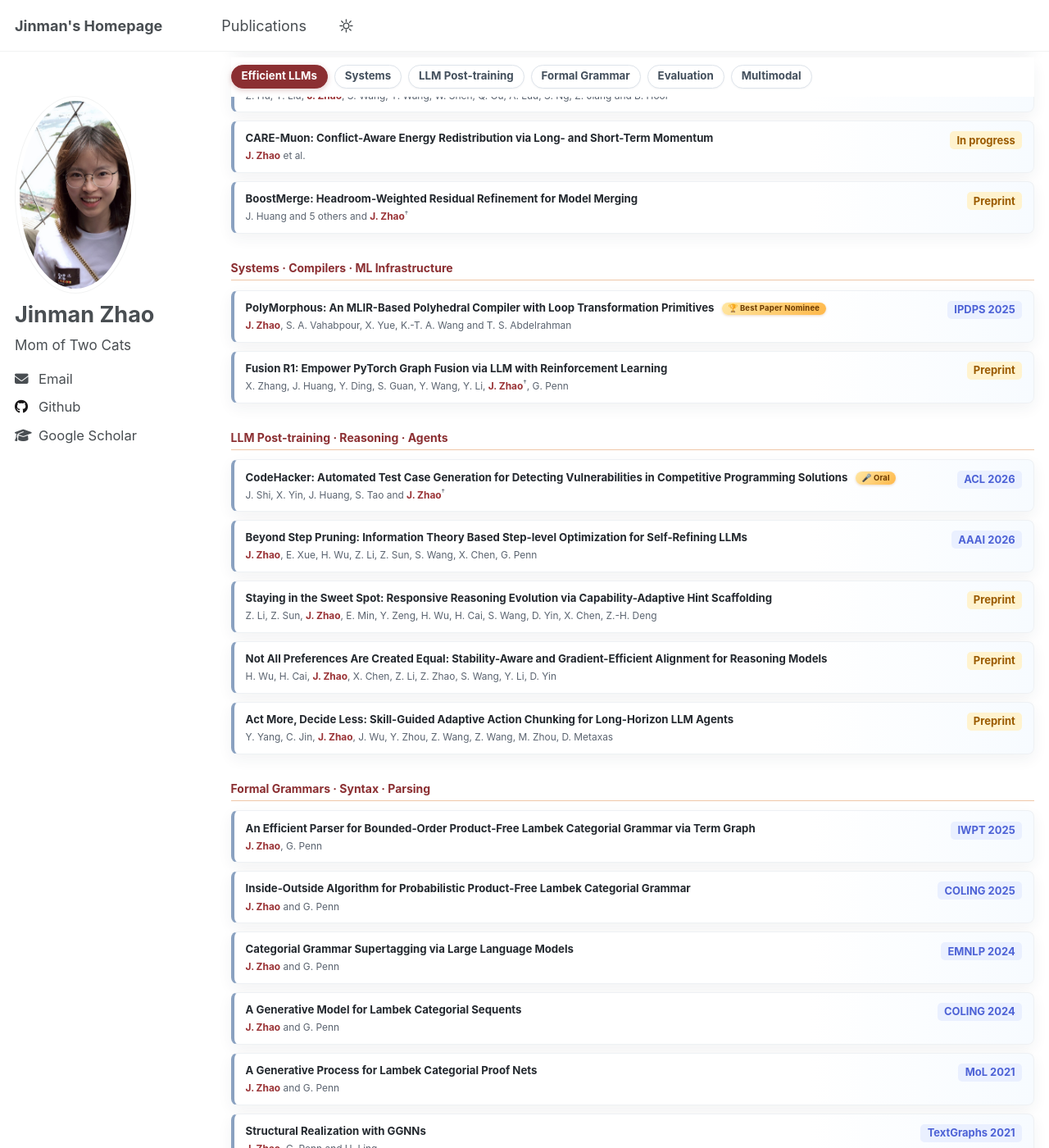
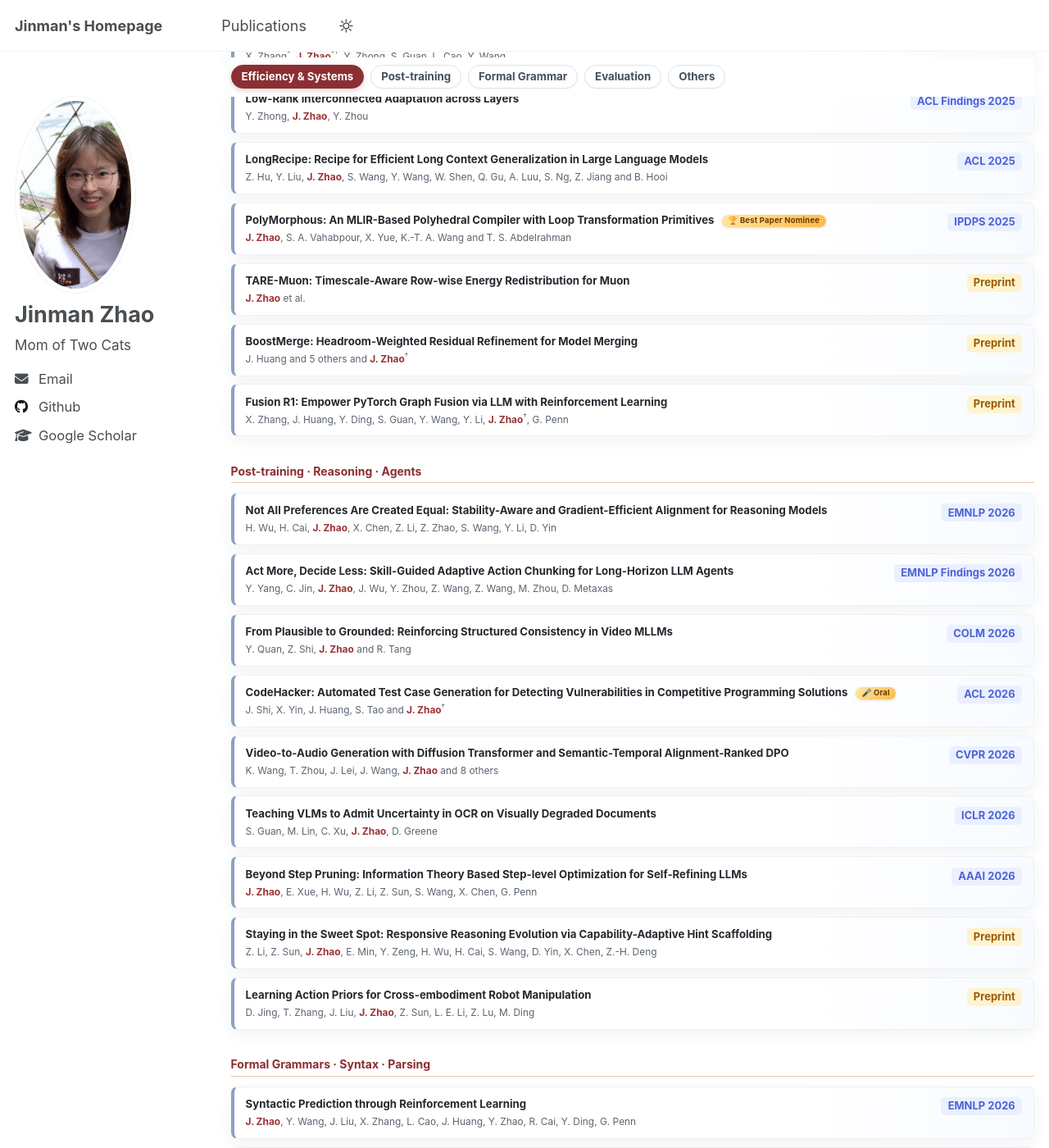
Before and after one commit to zhaojinm/zhaojinm.github.io, a Jekyll site: the page built from _pages/about.md, in a window 1280 px wide and 1400 px high, scrolled down 1250 px. Shown: the whole window at 82% size. Built offline with Jekyll 4.4.1, drawn with Linux system fonts in a browser that asks for light colours; some of the changed text lies outside the part shown.

Commit message:
Update profile and publications

```diff
--- a/_pages/about.md
+++ b/_pages/about.md
@@ -9,10 +9,10 @@ redirect_from:
 
 <div class="home-intro">
   <p>
-    I am a Ph.D. candidate in the Department of Computer Science at the University of
-    Toronto, advised by <a href="https://www.cs.toronto.edu/~gpenn/">Prof. Gerald Penn</a>.
-    I completed my undergraduate degree at the University of Toronto, where I received the
-    <strong>Rose Sheinin Award</strong> and was nominated for the
+    I will soon join Weill Cornell Medicine as a postdoctoral researcher. I received my
+    Ph.D. in Computer Science from the University of Toronto under the supervision of
+    <a href="https://www.cs.toronto.edu/~gpenn/">Prof. Gerald Penn</a>. I also completed my
+    undergraduate studies there, receiving the <strong>Rose Sheinin Award</strong> and a nomination for the
     <strong>Governor General's Silver Medal</strong>.
   </p>
 
@@ -34,6 +34,7 @@ redirect_from:
 
 <div class="news-list">
   <ul>
+    <li><span>Aug. 2026:</span> 🎉 Four papers are accepted at EMNLP 2026, two main conference and two Findings.</li>
     <li><span>Jul. 2026:</span> 🎉 One paper is accepted at COLM 2026.</li>
     <li><span>Apr. 2026:</span> 🎉 One paper is accepted at ICML 2026.</li>
     <li><span>Apr. 2026:</span> 🎉 Three papers are accepted at ACL 2026, one main conference and two Findings.</li>
@@ -51,58 +52,56 @@ redirect_from:
 <p class="pub-legend"><span class="legend-item"><span class="legend-mark">*</span>Equal contribution</span><span class="legend-item"><span class="legend-mark">&dagger;</span>Corresponding author</span></p>
 
 <nav class="pub-nav" aria-label="Publication categories">
-  <a href="#pub-efficient-llm">Efficient LLMs</a>
-  <a href="#pub-systems">Systems</a>
-  <a href="#pub-llm-post-training">LLM Post-training</a>
+  <a href="#pub-efficient-llm">Efficiency &amp; Systems</a>
+  <a href="#pub-post-training">Post-training</a>
   <a href="#pub-formal-grammar">Formal Grammar</a>
   <a href="#pub-eval">Evaluation</a>
-  <a href="#pub-multimodal">Multimodal</a>
+  <a href="#pub-others">Others</a>
 </nav>
 
 <div class="publication-areas">
   <section id="pub-efficient-llm">
-    <h3>Efficient · Structured LLMs</h3>
+    <h3>Efficient LLMs · Systems · Compilers</h3>
     <div class="paper-list">
+      <article class="paper-card"><div><h4>VideoNav: Cost-Aware Index Navigation for Long Video Understanding</h4><p>Y. Hui, Y. Li, R. Kong, X. Chen, <strong>J. Zhao</strong>, D. Yin, H. Zhang</p></div><span class="venue">EMNLP Findings 2026</span></article>
       <article class="paper-card"><div><h4>Beyond Step Pruning: Information Theory Based Step-level Optimization for Self-Refining LLMs</h4><p><strong>J. Zhao</strong>, E. Xue, H. Wu, Z. Li, Z. Sun, S. Wang, X. Chen, G. Penn</p></div><span class="venue">AAAI 2026</span></article>
       <article class="paper-card"><div><h4>On the Representation Geometry of LoRA Model Merging</h4><p>C. Lu, J. Li, <strong>J. Zhao</strong><sup>†</sup>, X. Chen, Y. Wang, R. Cai, Y. Li, C. He</p></div><span class="venue">ACL Findings 2026</span></article>
       <article class="paper-card"><div><h4>Tiny Budgets, Big Gains: Parameter Placement Strategy in Parameter Super-Efficient Fine-Tuning</h4><p><strong>J. Zhao</strong>, X. Zhang, J. Li, J. Niu, Y. Hu, E. Min, G. Penn</p></div><span class="venue">EMNLP 2025</span></article>
       <article class="paper-card"><div><h4>UORA: Uniform Orthogonal Reinitialization Adaptation in PEFT of Large Models</h4><p>X. Zhang<sup>*</sup>, <strong>J. Zhao</strong><sup>*†</sup>, Y. Zhong, S. Guan, L. Cao, Y. Wang</p></div><span class="venue">ACL 2025</span></article>
       <article class="paper-card"><div><h4>Low-Rank Interconnected Adaptation across Layers</h4><p>Y. Zhong, <strong>J. Zhao</strong>, Y. Zhou</p></div><span class="venue">ACL Findings 2025</span></article>
       <article class="paper-card"><div><h4>LongRecipe: Recipe for Efficient Long Context Generalization in Large Language Models</h4><p>Z. Hu, Y. Liu, <strong>J. Zhao</strong>, S. Wang, Y. Wang, W. Shen, Q. Gu, A. Luu, S. Ng, Z. Jiang and B. Hooi</p></div><span class="venue">ACL 2025</span></article>
-      <article class="paper-card"><div><h4>CARE-Muon: Conflict-Aware Energy Redistribution via Long- and Short-Term Momentum</h4><p><strong>J. Zhao</strong> et al.</p></div><span class="venue preprint">In progress</span></article>
+      <article class="paper-card"><div><h4>PolyMorphous: An MLIR-Based Polyhedral Compiler with Loop Transformation Primitives <span class="award-badge">🏆 Best Paper Nominee</span></h4><p><strong>J. Zhao</strong>, S. A. Vahabpour, X. Yue, K.-T. A. Wang and T. S. Abdelrahman</p></div><span class="venue">IPDPS 2025</span></article>
+      <article class="paper-card"><div><h4>TARE-Muon: Timescale-Aware Row-wise Energy Redistribution for Muon</h4><p><strong>J. Zhao</strong> et al.</p></div><span class="venue preprint">Preprint</span></article>
       <article class="paper-card"><div><h4>BoostMerge: Headroom-Weighted Residual Refinement for Model Merging</h4><p>J. Huang and 5 others and <strong>J. Zhao</strong><sup>†</sup></p></div><span class="venue preprint">Preprint</span></article>
-    </div>
-  </section>
-
-  <section id="pub-systems">
-    <h3>Systems · Compilers · ML Infrastructure</h3>
-    <div class="paper-list">
-      <article class="paper-card"><div><h4>PolyMorphous: An MLIR-Based Polyhedral Compiler with Loop Transformation Primitives <span class="award-badge">🏆 Best Paper Nominee</span></h4><p><strong>J. Zhao</strong>, S. A. Vahabpour, X. Yue, K.-T. A. Wang and T. S. Abdelrahman</p></div><span class="venue">IPDPS 2025</span></article>
       <article class="paper-card"><div><h4>Fusion R1: Empower PyTorch Graph Fusion via LLM with Reinforcement Learning</h4><p>X. Zhang, J. Huang, Y. Ding, S. Guan, Y. Wang, Y. Li, <strong>J. Zhao</strong><sup>†</sup>, G. Penn</p></div><span class="venue preprint">Preprint</span></article>
     </div>
   </section>
 
-  <section id="pub-llm-post-training">
-    <h3>LLM Post-training · Reasoning · Agents</h3>
+  <section id="pub-post-training">
+    <h3>Post-training · Reasoning · Agents</h3>
     <div class="paper-list">
+      <article class="paper-card"><div><h4>Not All Preferences Are Created Equal: Stability-Aware and Gradient-Efficient Alignment for Reasoning Models</h4><p>H. Wu, H. Cai, <strong>J. Zhao</strong>, X. Chen, Z. Li, Z. Zhao, S. Wang, Y. Li, D. Yin</p></div><span class="venue">EMNLP 2026</span></article>
+      <article class="paper-card"><div><h4>Act More, Decide Less: Skill-Guided Adaptive Action Chunking for Long-Horizon LLM Agents</h4><p>Y. Yang, C. Jin, <strong>J. Zhao</strong>, J. Wu, Y. Zhou, Z. Wang, Z. Wang, M. Zhou, D. Metaxas</p></div><span class="venue">EMNLP Findings 2026</span></article>
+      <article class="paper-card"><div><h4>From Plausible to Grounded: Reinforcing Structured Consistency in Video MLLMs</h4><p>Y. Quan, Z. Shi, <strong>J. Zhao</strong> and R. Tang</p></div><span class="venue">COLM 2026</span></article>
       <article class="paper-card"><div><h4>CodeHacker: Automated Test Case Generation for Detecting Vulnerabilities in Competitive Programming Solutions <span class="award-badge">🎤 Oral</span></h4><p>J. Shi, X. Yin, J. Huang, S. Tao and <strong>J. Zhao</strong><sup>†</sup></p></div><span class="venue">ACL 2026</span></article>
+      <article class="paper-card"><div><h4>Video-to-Audio Generation with Diffusion Transformer and Semantic-Temporal Alignment-Ranked DPO</h4><p>K. Wang, T. Zhou, J. Lei, J. Wang, <strong>J. Zhao</strong> and 8 others</p></div><span class="venue">CVPR 2026</span></article>
+      <article class="paper-card"><div><h4>Teaching VLMs to Admit Uncertainty in OCR on Visually Degraded Documents</h4><p>S. Guan, M. Lin, C. Xu, <strong>J. Zhao</strong>, D. Greene</p></div><span class="venue">ICLR 2026</span></article>
       <article class="paper-card"><div><h4>Beyond Step Pruning: Information Theory Based Step-level Optimization for Self-Refining LLMs</h4><p><strong>J. Zhao</strong>, E. Xue, H. Wu, Z. Li, Z. Sun, S. Wang, X. Chen, G. Penn</p></div><span class="venue">AAAI 2026</span></article>
       <article class="paper-card"><div><h4>Staying in the Sweet Spot: Responsive Reasoning Evolution via Capability-Adaptive Hint Scaffolding</h4><p>Z. Li, Z. Sun, <strong>J. Zhao</strong>, E. Min, Y. Zeng, H. Wu, H. Cai, S. Wang, D. Yin, X. Chen, Z.-H. Deng</p></div><span class="venue preprint">Preprint</span></article>
-      <article class="paper-card"><div><h4>Not All Preferences Are Created Equal: Stability-Aware and Gradient-Efficient Alignment for Reasoning Models</h4><p>H. Wu, H. Cai, <strong>J. Zhao</strong>, X. Chen, Z. Li, Z. Zhao, S. Wang, Y. Li, D. Yin</p></div><span class="venue preprint">Preprint</span></article>
-      <article class="paper-card"><div><h4>Act More, Decide Less: Skill-Guided Adaptive Action Chunking for Long-Horizon LLM Agents</h4><p>Y. Yang, C. Jin, <strong>J. Zhao</strong>, J. Wu, Y. Zhou, Z. Wang, Z. Wang, M. Zhou, D. Metaxas</p></div><span class="venue preprint">Preprint</span></article>
+      <article class="paper-card"><div><h4>Learning Action Priors for Cross-embodiment Robot Manipulation</h4><p>D. Jing, T. Zhang, J. Liu, <strong>J. Zhao</strong>, Z. Sun, L. E. Li, Z. Lu, M. Ding</p></div><span class="venue preprint">Preprint</span></article>
     </div>
   </section>
 
   <section id="pub-formal-grammar">
     <h3>Formal Grammars · Syntax · Parsing</h3>
     <div class="paper-list">
+      <article class="paper-card"><div><h4>Syntactic Prediction through Reinforcement Learning</h4><p><strong>J. Zhao</strong>, Y. Wang, J. Liu, X. Zhang, L. Cao, J. Huang, Y. Zhao, R. Cai, Y. Ding, G. Penn</p></div><span class="venue">EMNLP 2026</span></article>
       <article class="paper-card"><div><h4>An Efficient Parser for Bounded-Order Product-Free Lambek Categorial Grammar via Term Graph</h4><p><strong>J. Zhao</strong>, G. Penn</p></div><span class="venue">IWPT 2025</span></article>
       <article class="paper-card"><div><h4>Inside-Outside Algorithm for Probabilistic Product-Free Lambek Categorial Grammar</h4><p><strong>J. Zhao</strong> and G. Penn</p></div><span class="venue">COLING 2025</span></article>
       <article class="paper-card"><div><h4>Categorial Grammar Supertagging via Large Language Models</h4><p><strong>J. Zhao</strong> and G. Penn</p></div><span class="venue">EMNLP 2024</span></article>
       <article class="paper-card"><div><h4>A Generative Model for Lambek Categorial Sequents</h4><p><strong>J. Zhao</strong> and G. Penn</p></div><span class="venue">COLING 2024</span></article>
       <article class="paper-card"><div><h4>A Generative Process for Lambek Categorial Proof Nets</h4><p><strong>J. Zhao</strong> and G. Penn</p></div><span class="venue">MoL 2021</span></article>
       <article class="paper-card"><div><h4>Structural Realization with GGNNs</h4><p><strong>J. Zhao</strong>, G. Penn and H. Ling</p></div><span class="venue">TextGraphs 2021</span></article>
-      <article class="paper-card"><div><h4>Syntactic Prediction through Reinforcement Learning</h4><p><strong>J. Zhao</strong> et al.</p></div><span class="venue preprint">Preprint</span></article>
     </div>
   </section>
 
@@ -120,14 +119,10 @@ redirect_from:
     </div>
   </section>
 
-  <section id="pub-multimodal">
-    <h3>Multimodal · Vision-Language · Embodied AI</h3>
+  <section id="pub-others">
+    <h3>Others</h3>
     <div class="paper-list">
-      <article class="paper-card"><div><h4>Video-to-Audio Generation with Diffusion Transformer and Semantic-Temporal Alignment-Ranked DPO</h4><p>K. Wang, T. Zhou, J. Lei, J. Wang, <strong>J. Zhao</strong> and 8 others</p></div><span class="venue">CVPR 2026</span></article>
-      <article class="paper-card"><div><h4>Teaching VLMs to Admit Uncertainty in OCR on Visually Degraded Documents</h4><p>S. Guan, M. Lin, C. Xu, <strong>J. Zhao</strong>, D. Greene</p></div><span class="venue">ICLR 2026</span></article>
       <article class="paper-card"><div><h4>PreP-OCR: A Complete Pipeline for Document Image Restoration and Enhanced OCR Accuracy</h4><p>S. Guan, M. Lin, C. Xu, X. Liu, <strong>J. Zhao</strong>, J. Fan, Q. Xu, D. Greene</p></div><span class="venue">ACL 2025</span></article>
-      <article class="paper-card"><div><h4>From Plausible to Grounded: Reinforcing Structured Consistency in Video MLLMs</h4><p>Y. Quan, Z. Shi, <strong>J. Zhao</strong> and R. Tang</p></div><span class="venue">COLM 2026</span></article>
-      <article class="paper-card"><div><h4>Learning Action Priors for Cross-embodiment Robot Manipulation</h4><p>D. Jing, T. Zhang, J. Liu, <strong>J. Zhao</strong>, Z. Sun, L. E. Li, Z. Lu, M. Ding</p></div><span class="venue preprint">Preprint</span></article>
       <article class="paper-card"><div><h4>Mitigating Hallucinations in Video Large Language Models via Spatiotemporal-Semantic Contrastive Decoding</h4><p>Y. Gao, <strong>J. Zhao</strong>, T. Zhang, X. Xu, H. Bao, Z. Wang, W. Chen</p></div><span class="venue preprint">Preprint</span></article>
     </div>
   </section>
```
